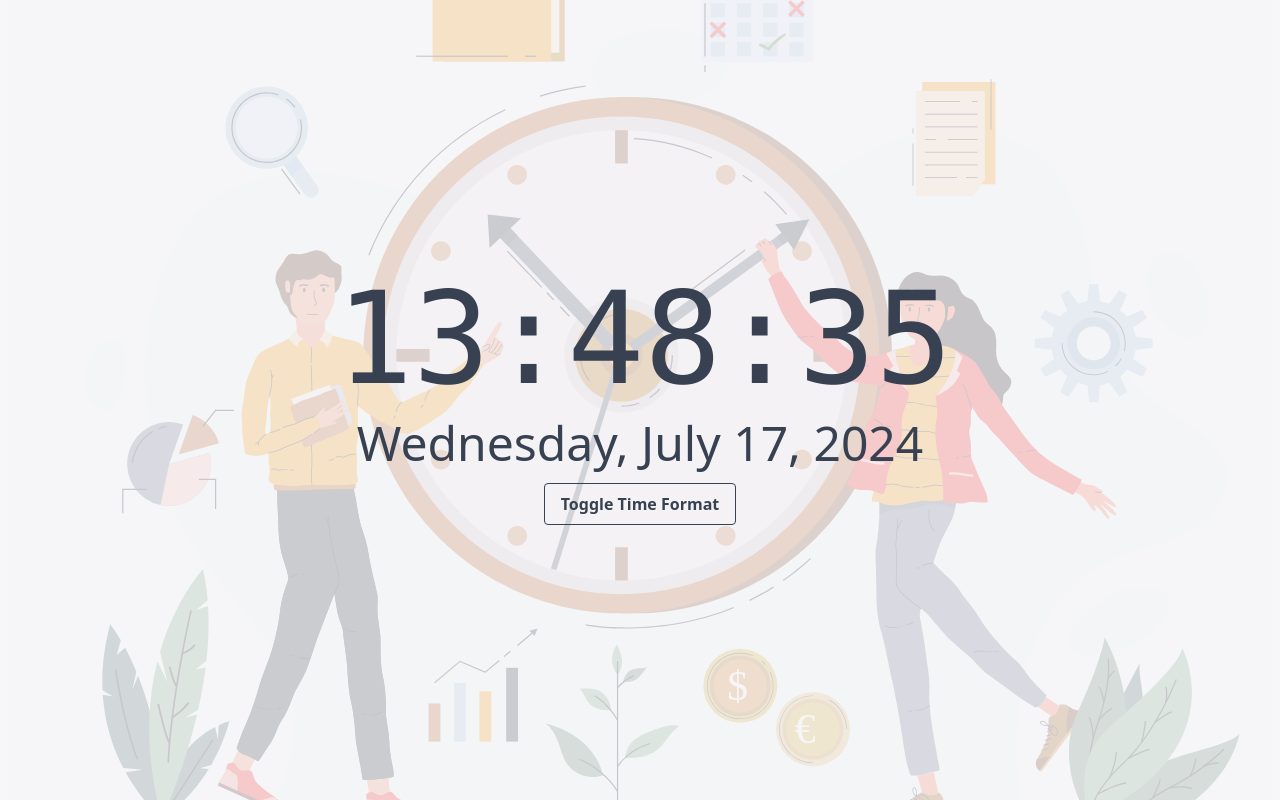
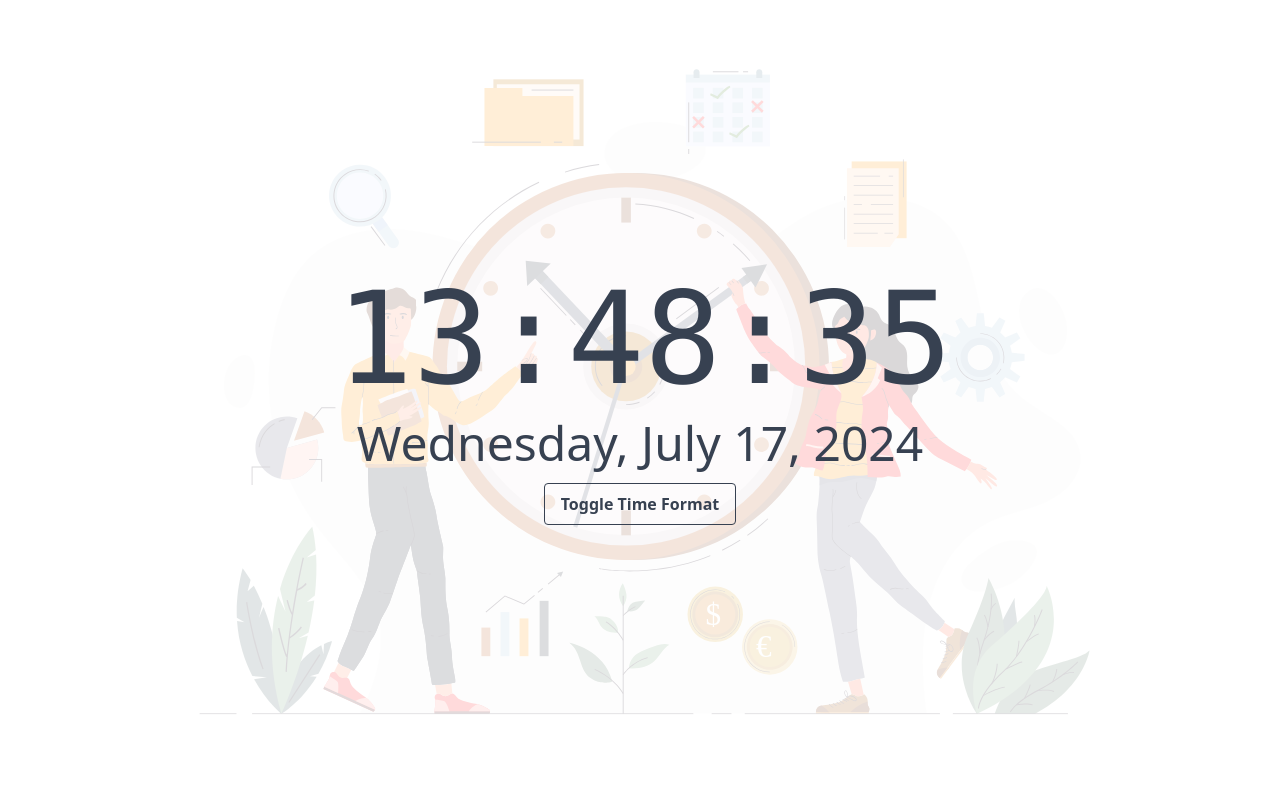
Before and after one commit to SyedMisbahUrRehman/BoredomApp, a React (Vite) app: page / in a window 1280 px wide. Built offline with nearby package versions, Linux system fonts and the light colour scheme.

Commit message:
chore: Optimize Landing page by removing unnecessary background image and improving image loading

```diff
--- a/src/Landing.jsx
+++ b/src/Landing.jsx
@@ -13,7 +13,7 @@ const Clock = () => {
       setTime(new Date());
     }, 1000);
 
-    // Store offline image as base64 in local storage
+    // Store offline image as base64 in local storage (unchanged)
     const storeOfflineImage = async () => {
       const response = await fetch(offlineImage);
       const blob = await response.blob();
@@ -31,7 +31,7 @@ const Clock = () => {
       setOfflineImgSrc(localStorage.getItem('offlineImage'));
     }
 
-    // Battery status API
+    // Battery status API (unchanged)
     navigator.getBattery().then(battery => {
       setBattery(battery.level * 100);
 
@@ -67,10 +67,15 @@ const Clock = () => {
 
   return (
     <div
-      className="relative flex flex-col items-center justify-center min-h-screen bg-gray-100 text-gray-700"
+      className="relative flex flex-col items-center justify-center min-h-screen  text-gray-700"
     >
-      <div className="absolute inset-0 w-full h-full bg-cover bg-center opacity-25" style={{ backgroundImage: `url(${ClockImage})` }}></div>
-      <div className="relative max-w-screen-sm mx-auto p-4 text-center  ">
+      <img
+        src={ClockImage}
+        className="absolute inset-0 object-contain w-full h-full opacity-20"
+        alt="Clock background"
+      />
+
+      <div className="relative max-w-screen-sm mx-auto p-4 text-center  ">
         <div className="text-5xl md:text-7xl lg:text-9xl font-mono">
           {formatTime(time)}
         </div>
```
